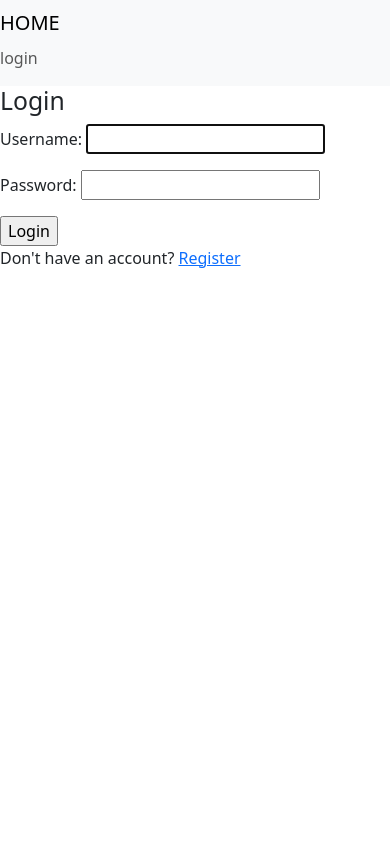
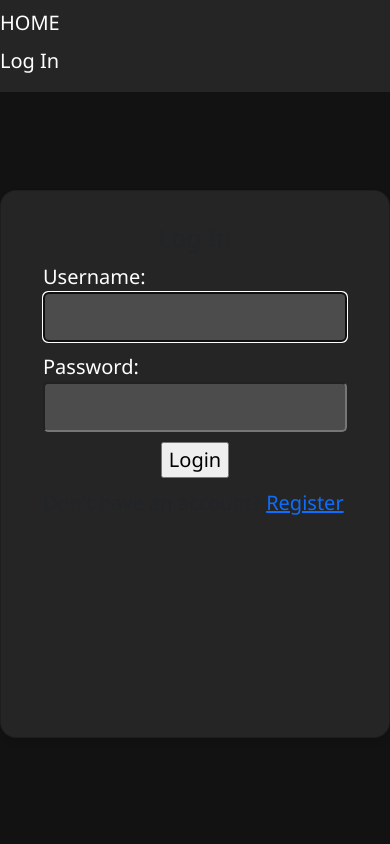
Before and after one commit to Siigull/Phordle, a Django app: page /user/login/ in a window 390 px wide. Run offline with Django 4.2, Linux system fonts and the light colour scheme; some libraries are stand-ins or nearby versions.

Commit message:
register and login almost done

```diff
--- a/Phordle/templates/base.html
+++ b/Phordle/templates/base.html
@@ -1,13 +1,61 @@
 <!-- base.html -->
 <!DOCTYPE html>
-<html>
+<html lang="en-us">
 <head>
     {% load bootstrap5 %}
     {% bootstrap_css %}
     <!-- Common meta tags, styles, etc. -->
-</head>
+    <style>
+        :root {
+            --bg-color: #121212;
+            --primary-color: #252525;
+            --secondary-color: #4c4c4c;
+            --font-size: 20px;
+            --font-family: 'Segoe UI', Tahoma, Geneva, Verdana, sans-serif;
+        }
+
+        .custom-navbar {
+            background-color: var(--primary-color);
+        }
+
+        .custom-navbar .navbar-brand {
+            color: white;
+        }
+
+        .custom-navbar .nav-link {
+            color: white;
+        }
+
+        @media screen and (max-width: 576px) {
+			.card {
+				max-width: 90%;
+				height: auto;
+				padding: 1rem;
+			}
+		}
+
+		@media screen and (max-width: 768px), (max-height: 708px) {
+			.card {
+				max-width: 80%;
+				height: auto;
+				padding: 1.5rem;
+			}
+		}
+
+		@media screen and (max-height: 500px) {
+			.card {
+				max-width: 25rem;
+				height: 65vh;
+				padding: 1.5rem;
+			}
+			.btn {
+				margin-top: 1rem;
+			}
+		}
+    </style>
+    <link rel="shortcut icon" href="Temp-Logo.png" type="image/x-icon">
 <body>
-    <nav class="navbar navbar-expand-md navbar-light bg-light">
+    <nav class="navbar navbar-expand-lg custom-navbar">
         <ul class="navbar-nav mr-auto">
             <li class='nav-item'>
                 <a class="navbar-brand" href="{% url 'feed:feed' %}">
@@ -17,14 +65,14 @@
 
             {% if request.user.is_authenticated %}
                 <li class='nav-item'>
-                    <a class='nav-link' href="{% url 'logout' %}">logout</a>
+                    <a class='nav-link' href="{% url 'logout' %}">Log Out</a>
                 </li>
                 <li class='nav-item'>
                     <a class='nav-link' href="{% url 'profile' %}">profile</a>
                 </li>
             {% else %}
                 <li class='nav-item'>
-                    <a class='nav-link' href="{% url 'login' %}">login</a>
+                    <a class='nav-link' href="{% url 'login' %}">Log In</a>
                 </li>
             {% endif %}
         </ul>
--- a/Phordle/user/templates/user/login.html
+++ b/Phordle/user/templates/user/login.html
@@ -1,13 +1,85 @@
 {% extends 'base.html' %}
+{% block content %}
+<!DOCTYPE html>
+<html lang="en-us">
+<head>
+	<style>
+		body {
+			margin: 0;
+			padding: 0;
+			background-color: var(--bg-color);
+			font-size: var(--font-size);
+			font-family: var(--font-family);
+			overflow: hidden;
+		}
 
-{% block content %}
+		.card {
+			background-color: var(--primary-color);
+			border-radius: 1rem;
+			width: 100%;
+			max-width: 30rem; /* Adjust this as needed for larger screens */
+			height: 65vh; /* Set the card's height to 50% of the viewport height */
+			padding: 2rem;
+			text-align: center;
+			box-shadow: 0px 0.25rem 0.375rem rgba(0, 0, 0, 0.1);
+		}
+
+		.wrapper {
+			display: flex;
+			align-items: center;
+			justify-content: center;
+			min-height: calc(100vh - 6.25rem); /* Adjust for navbar */
+		}
+
+		.form {
+			margin: 0;
+			color: white;
+			display: flex;
+			flex-direction: column;
+			align-items: center;
+			justify-content: space-between; /* Adjust to push content to top */
+			height: 100%; /* Ensure the form container takes full height */
+		}
+
+		label {
+			color: white;
+		}
+
+		p {
+			margin: 10px;
+			text-align: left;
+		}
+
+		input[type="text"],
+		input[type="text"]:focus,
+		input[type="password"],
+		input[type="password"]:focus {
+			width: 100%;
+			padding: 0.5rem; /* 8px */
+			border-radius: 0.3125rem; /* 5px */
+			background-color: var(--secondary-color);
+			color: white;
+		}
+
+		input[type="text"]::placeholder,
+		input[type="password"]::placeholder {
+			color: var(--bs-gray-200);
+		}
+	</style>
+	<title>Log In</title>
+</head>
+<body>
+	<div class="wrapper">
+		<div class="card">
 			<form method="POST" novalidate>
 				{% csrf_token %}
-		<h2>Login</h2>
+				<h2>Log In</h2>
 				{{form.as_p}}
 				<input type="submit" value="Login" />
 				<a href=""></a>
 				<p>Don't have an account? <a href="{%url 'register' %}">Register</a></p>
 			</form>
-
+		</div>
+	</div>
+</body>
 {% endblock content %}
```
Also changed, not shown: Phordle/user/templates/user/register.html (+26 -18 lines), Phordle/templates/Temp-Logo.png (added). Lines whose indentation alone changed are shown as unchanged.
